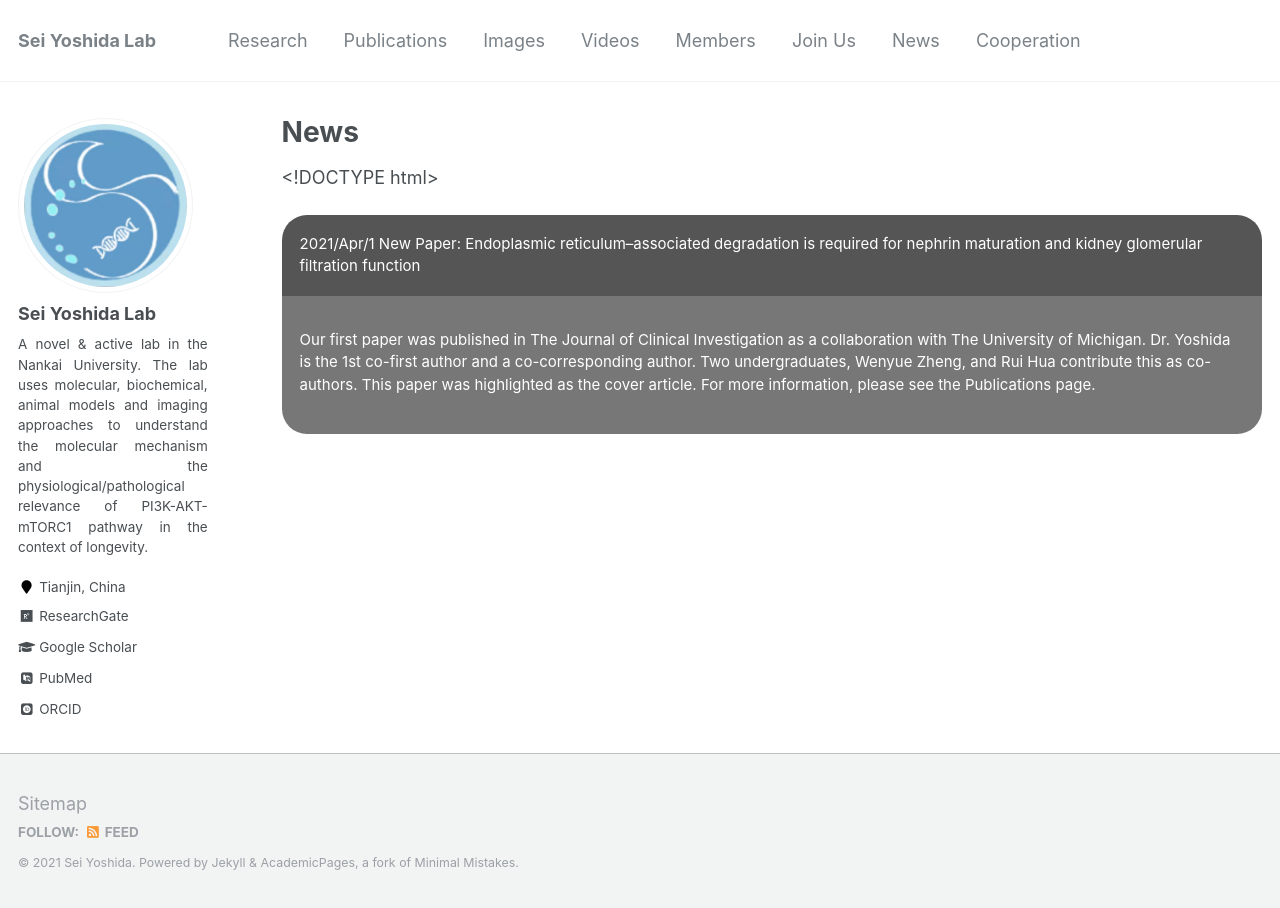
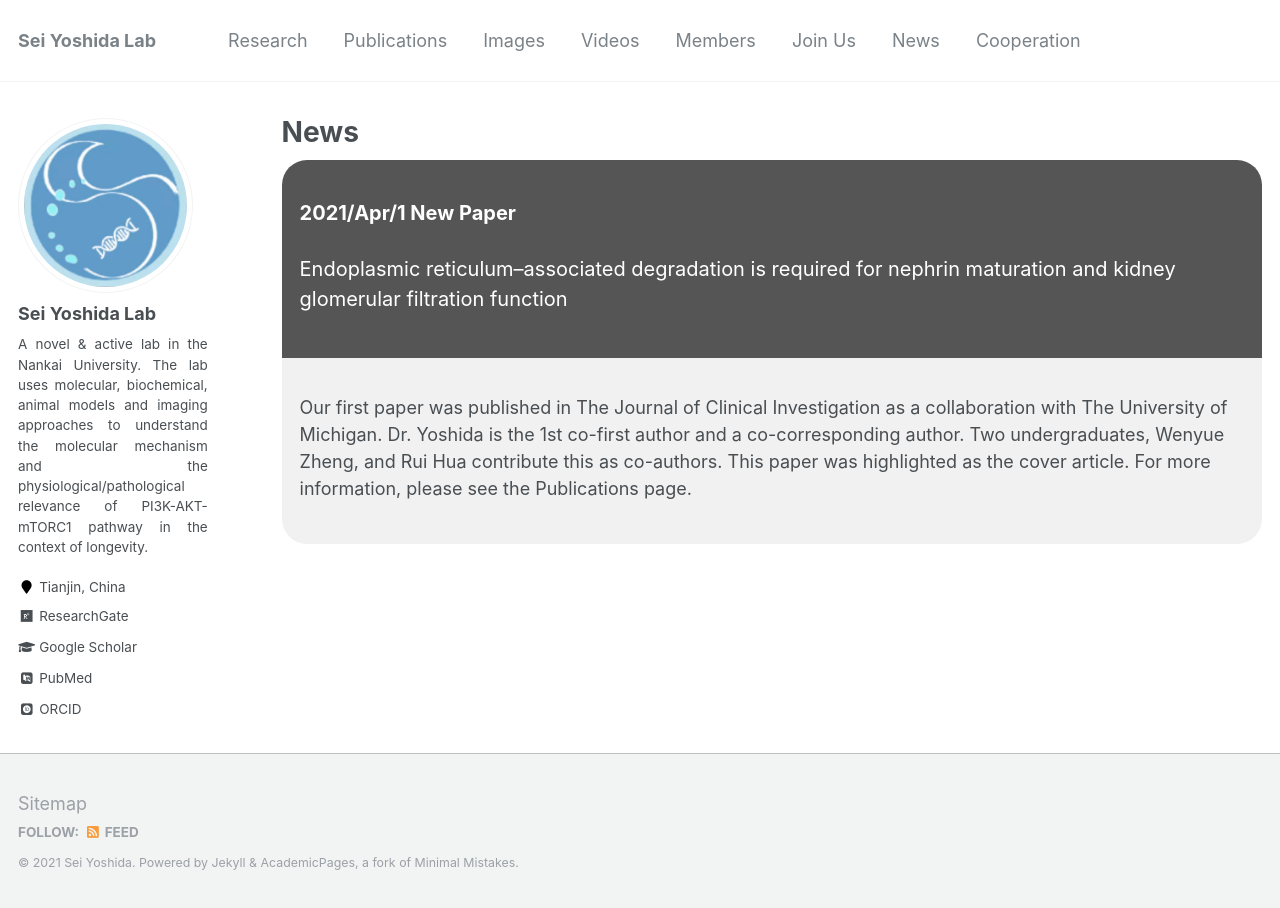
Before and after one commit to seiyoshida-lab/seiyoshida-lab.github.io, a Jekyll site: the page built from _pages/news.md, in a window 1280 px wide. Built offline with Jekyll 4.4.1, drawn with Linux system fonts in a browser that asks for light colours; some web fonts are replaced; some of the changed lines change nothing that is shown.

Commit message:
Update news.md

```diff
--- a/_pages/news.md
+++ b/_pages/news.md
@@ -5,32 +5,31 @@ permalink: /news/
 author_profile: true
 
 ---
-<!DOCTYPE html>
 <html>
 <head>
 <meta name="viewport" content="width=device-width, initial-scale=1">
 <style>
 .li {
   background-color: #555;
+  width: 1000px;
   color: white;
   padding: 18px;
   width: 100%;
   border: none;
   text-align: left;
   outline: none;
-  font-size: 15px;
+  font-size: 20px;
   border-radius: 25px 25px 0 0 ;
 }
 
 .content {
-  background-color: #777;
-  color: white;
+  background-color: #f1f1f1;
   padding:18px;
   width: 100%;
   border: none;
   text-align: left;
   outline: none;
-  font-size: 15px;
+  font-size: 18px;
   border-radius: 0 0 25px 25px;
 }
 
@@ -38,7 +37,7 @@ author_profile: true
 </head>
 
 <body>
-<div class="li">2021/Apr/1 New Paper: Endoplasmic reticulum–associated degradation is required for nephrin maturation and kidney glomerular filtration function</div>
+<div class="li"><p><b>2021/Apr/1 New Paper</b></p> <p>Endoplasmic reticulum–associated degradation is required for nephrin maturation and kidney glomerular filtration function</p></div>
 <div class="content">
   <p>Our first paper was published in The Journal of Clinical Investigation as a collaboration with The University of Michigan. Dr. Yoshida is the 1st co-first author and a co-corresponding author. Two undergraduates, Wenyue Zheng, and Rui Hua contribute this as co-authors. This paper was highlighted as the cover article. For more information, please see the Publications page.</p>
 </div>
```
